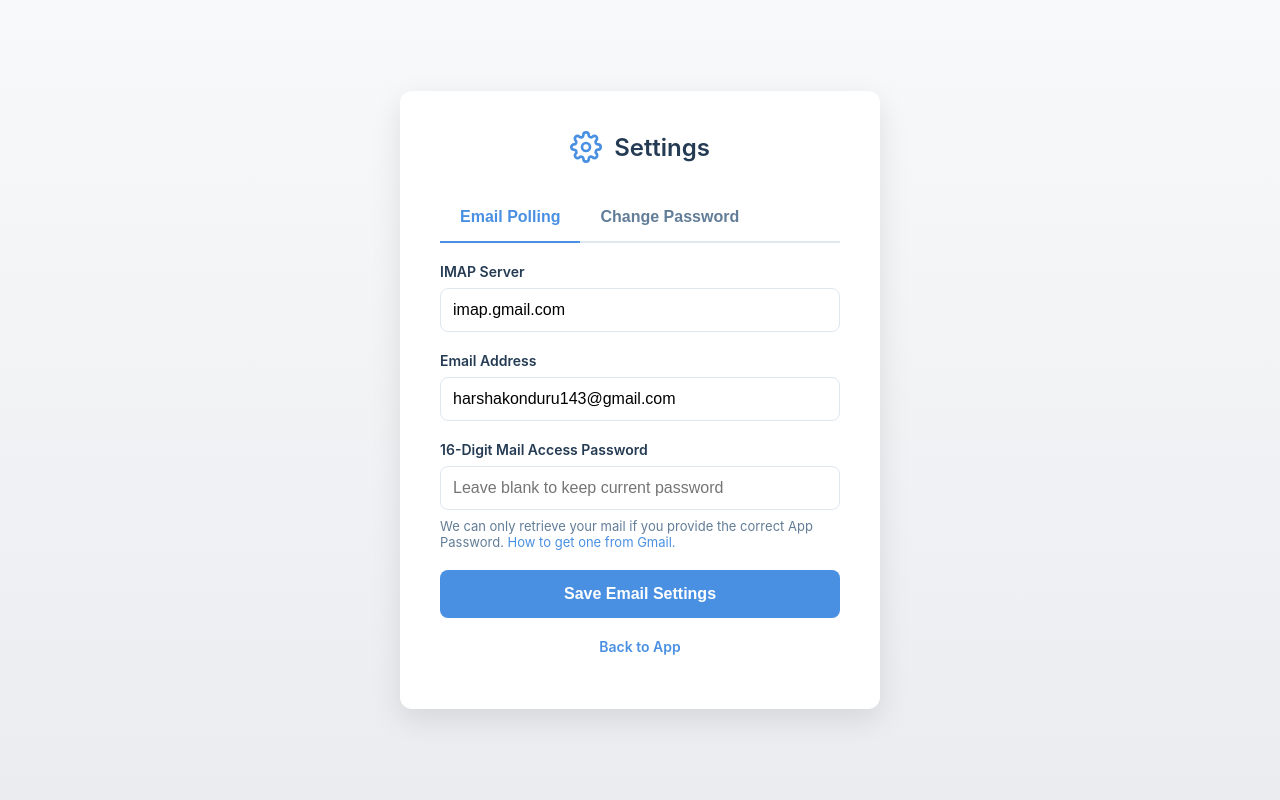
After one commit to H-k18/ai-email-classifier, a Flask app: page /settings in a window 1280 px wide. The commit adds this page. Run offline with Flask 3, Linux system fonts and the light colour scheme; a user stored in the database is signed in; parts of the project's set-up code (start-up, migrations or seed data) failed here and were passed over.

Commit message:
feat: Implement full multi-user authentication system
- Added user signup with OTP email verification and secure password hashing.
- Implemented login, logout, and session management to protect the application.
- Created a secure settings page with a tabbed UI for email polling and password changes.
- Added an encryption service to securely store user email credentials.
- Designed a professional UI for all authentication and settings pages.

```diff
--- /dev/null
+++ b/app/encryption_service.py
@@ -0,0 +1,28 @@
+# app/encryption_service.py
+from cryptography.fernet import Fernet
+import os
+
+# Load the secret key from the environment
+FERNET_KEY = os.environ.get('FERNET_KEY')
+if not FERNET_KEY:
+    raise ValueError("FERNET_KEY not set in .env file!")
+
+cipher_suite = Fernet(FERNET_KEY.encode())
+
+def encrypt_data(data: str) -> str:
+    """Encrypts a string."""
+    if not data:
+        return ""
+    encrypted_text = cipher_suite.encrypt(data.encode())
+    return encrypted_text.decode()
+
+def decrypt_data(encrypted_data: str) -> str:
+    """Decrypts a string."""
+    if not encrypted_data:
+        return ""
+    try:
+        decrypted_text = cipher_suite.decrypt(encrypted_data.encode())
+        return decrypted_text.decode()
+    except Exception:
+        # If decryption fails (e.g., invalid key or data), return an empty string
+        return ""
--- a/app/routes/auth_routes.py
+++ b/app/routes/auth_routes.py
@@ -1,13 +1,15 @@
 # app/routes/auth_routes.py
 from flask import Blueprint, render_template, request, redirect, url_for, flash, session
 from werkzeug.security import generate_password_hash, check_password_hash
-from flask_login import login_user, logout_user, login_required
+# --- THIS IS THE FIX --- Import current_user
+from flask_login import login_user, logout_user, login_required, current_user
 from flask_mail import Message
-from app import mail  # Import the mail instance
+from app import mail
 from app.user_model import User
 import json
 import os
 import random
+from app.encryption_service import encrypt_data, decrypt_data
 
 auth_bp = Blueprint('auth_bp', __name__)
 
@@ -105,3 +107,59 @@ def verify_post():
 def logout():
     logout_user()
     return redirect(url_for('auth_bp.login'))
+from app.encryption_service import encrypt_data, decrypt_data # Import encryption functions
+
+# --- SETTINGS ROUTES ---
+@auth_bp.route('/settings')
+@login_required
+def settings():
+    with open(USERS_DB_PATH, 'r') as f:
+        users = json.load(f)
+
+    user_data = next((user for user in users if user['id'] == current_user.id), None)
+
+    saved_email = decrypt_data(user_data.get("encrypted_email", ""))
+    email_address_to_display = saved_email if saved_email else current_user.username
+
+    email_settings = {
+        "imap_server": user_data.get("imap_server", "imap.gmail.com"),
+        "email_address": email_address_to_display
+    }
+    return render_template('settings.html', settings=email_settings)
+
+@auth_bp.route('/settings', methods=['POST'])
+@login_required
+def settings_post():
+    # --- THIS IS THE UPDATED LOGIC ---
+    form_action = request.form.get('action')
+
+    with open(USERS_DB_PATH, 'r') as f:
+        users = json.load(f)
+
+    user_data = next((user for user in users if user['id'] == current_user.id), None)
+
+    if form_action == 'update_email':
+        user_data['imap_server'] = request.form.get('imap_server')
+        user_data['encrypted_email'] = encrypt_data(request.form.get('email_address'))
+        app_password = request.form.get('app_password')
+        if app_password:
+            user_data['encrypted_password'] = encrypt_data(app_password)
+        flash('Your email settings have been saved successfully.')
+
+    elif form_action == 'change_password':
+        current_password = request.form.get('current_password')
+        new_password = request.form.get('new_password')
+        confirm_password = request.form.get('confirm_password')
+
+        if not check_password_hash(user_data['password'], current_password):
+            flash('Current password is incorrect.')
+        elif new_password != confirm_password:
+            flash('New passwords do not match.')
+        else:
+            user_data['password'] = generate_password_hash(new_password, method='pbkdf2:sha256')
+            flash('Your password has been changed successfully.')
+
+    with open(USERS_DB_PATH, 'w') as f:
+        json.dump(users, f, indent=4)
+
+    return redirect(url_for('auth_bp.settings'))
--- a/app/routes/main_routes.py
+++ b/app/routes/main_routes.py
@@ -1,6 +1,6 @@
 # app/routes/main_routes.py
 from flask import Blueprint, render_template, request, jsonify
-from flask_login import login_required # Import login_required
+from flask_login import login_required, current_user # Import current_user
 from app.ml_service.model_provider import predictor_instance
 import json
 import os
@@ -33,7 +33,7 @@ def write_json(path, data):
 @main_bp.route('/')
 @login_required  # --- THIS IS THE FIX --- This line protects the page
 def index():
-    return render_template('index.html')
+    return render_template('index.html', user = current_user)
 
 @main_bp.route('/get_emails', methods=['GET'])
 @login_required # Also protect API routes
--- a/app/static/css/auth_style.css
+++ b/app/static/css/auth_style.css
@@ -108,3 +108,49 @@ body {
     text-decoration: none;
     font-weight: 600;
 }
+
+/* (Your existing CSS code is above this) */
+
+.settings-tabs {
+    display: flex;
+    border-bottom: 2px solid var(--border-color);
+    margin-bottom: 20px;
+}
+
+.tab-button {
+    background: none;
+    border: none;
+    padding: 15px 20px;
+    cursor: pointer;
+    font-size: 16px;
+    font-weight: 600;
+    color: var(--text-secondary-color);
+    border-bottom: 2px solid transparent;
+    margin-bottom: -2px; /* Align with the container's border */
+}
+
+.tab-button.active {
+    color: var(--primary-color);
+    border-bottom-color: var(--primary-color);
+}
+
+.tab-content {
+    animation: fadeIn 0.5s;
+}
+
+@keyframes fadeIn {
+    from { opacity: 0; }
+    to { opacity: 1; }
+}
+
+.form-group small {
+    color: var(--text-secondary-color);
+    display: block;
+    margin-top: 8px;
+    font-size: 13px;
+}
+
+.form-group small a {
+    color: var(--primary-color);
+    text-decoration: none;
+}
--- /dev/null
+++ b/app/templates/settings.html
@@ -0,0 +1,94 @@
+<!DOCTYPE html>
+<html lang="en">
+<head>
+    <meta charset="UTF-8">
+    <title>Settings - AI Classifier</title>
+    <link rel="stylesheet" href="{{ url_for('static', filename='css/auth_style.css') }}">
+</head>
+<body>
+    <div class="auth-container">
+        <div class="auth-header">
+            <svg viewBox="0 0 24 24" fill="none" stroke="currentColor" stroke-width="2" stroke-linecap="round" stroke-linejoin="round">
+                <circle cx="12" cy="12" r="3"></circle><path d="M19.4 15a1.65 1.65 0 0 0 .33 1.82l.06.06a2 2 0 0 1 0 2.83 2 2 0 0 1-2.83 0l-.06-.06a1.65 1.65 0 0 0-1.82-.33 1.65 1.65 0 0 0-1 1.51V21a2 2 0 0 1-2 2 2 2 0 0 1-2-2v-.09A1.65 1.65 0 0 0 9 19.4a1.65 1.65 0 0 0-1.82.33l-.06.06a2 2 0 0 1-2.83 0 2 2 0 0 1 0-2.83l.06-.06a1.65 1.65 0 0 0 .33-1.82 1.65 1.65 0 0 0-1.51-1H3a2 2 0 0 1-2-2 2 2 0 0 1 2-2h.09A1.65 1.65 0 0 0 4.6 9a1.65 1.65 0 0 0-.33-1.82l-.06-.06a2 2 0 0 1 0-2.83 2 2 0 0 1 2.83 0l.06.06a1.65 1.65 0 0 0 1.82.33H9a1.65 1.65 0 0 0 1-1.51V3a2 2 0 0 1 2-2 2 2 0 0 1 2 2v.09a1.65 1.65 0 0 0 1 1.51 1.65 1.65 0 0 0 1.82-.33l.06-.06a2 2 0 0 1 2.83 0 2 2 0 0 1 0 2.83l-.06.06a1.65 1.65 0 0 0-.33 1.82V9a1.65 1.65 0 0 0 1.51 1H21a2 2 0 0 1 2 2 2 2 0 0 1-2 2h-.09a1.65 1.65 0 0 0-1.51 1z"></path>
+            </svg>
+            <h1>Settings</h1>
+        </div>
+
+        {% with messages = get_flashed_messages() %}
+        {% if messages %}
+            <div class="flash-message">{{ messages[0] }}</div>
+        {% endif %}
+        {% endwith %}
+
+        <!-- TAB BUTTONS -->
+        <div class="settings-tabs">
+            <button class="tab-button active" onclick="openTab('email')">Email Polling</button>
+            <button class="tab-button" onclick="openTab('password')">Change Password</button>
+        </div>
+
+        <!-- EMAIL POLLING CONTENT -->
+        <div id="email" class="tab-content">
+            <form method="POST" action="/settings">
+                <input type="hidden" name="action" value="update_email">
+                <div class="form-group">
+                    <label for="imap_server">IMAP Server</label>
+                    <input type="text" id="imap_server" name="imap_server" value="{{ settings.imap_server }}" required>
+                </div>
+                <div class="form-group">
+                    <label for="email_address">Email Address</label>
+                    <input type="email" id="email_address" name="email_address" value="{{ settings.email_address }}" required>
+                </div>
+                <div class="form-group">
+                    <label for="app_password">16-Digit Mail Access Password</label>
+                    <input type="password" id="app_password" name="app_password" placeholder="Leave blank to keep current password">
+                    <small>We can only retrieve your mail if you provide the correct App Password. <a href="https://support.google.com/accounts/answer/185833?hl=en" target="_blank">How to get one from Gmail.</a></small>
+                </div>
+                <button class="auth-button" type="submit">Save Email Settings</button>
+            </form>
+        </div>
+
+        <!-- CHANGE PASSWORD CONTENT -->
+        <div id="password" class="tab-content" style="display:none;">
+            <form method="POST" action="/settings">
+                <input type="hidden" name="action" value="change_password">
+                <div class="form-group">
+                    <label for="current_password">Current Password</label>
+                    <input type="password" id="current_password" name="current_password" required>
+                </div>
+                <div class="form-group">
+                    <label for="new_password">New Password</label>
+                    <input type="password" id="new_password" name="new_password" required>
+                </div>
+                <div class="form-group">
+                    <label for="confirm_password">Confirm New Password</label>
+                    <input type="password" id="confirm_password" name="confirm_password" required>
+                </div>
+                <button class="auth-button" type="submit">Change Password</button>
+            </form>
+        </div>
+
+        <p class="auth-link"><a href="{{ url_for('main_bp.index') }}">Back to App</a></p>
+    </div>
+
+    <script>
+        function openTab(tabName) {
+            // Hide all tab content
+            var i, tabcontent, tablinks;
+            tabcontent = document.getElementsByClassName("tab-content");
+            for (i = 0; i < tabcontent.length; i++) {
+                tabcontent[i].style.display = "none";
+            }
+
+            // Deactivate all tab buttons
+            tablinks = document.getElementsByClassName("tab-button");
+            for (i = 0; i < tablinks.length; i++) {
+                tablinks[i].className = tablinks[i].className.replace(" active", "");
+            }
+
+            // Show the selected tab content and activate its button
+            document.getElementById(tabName).style.display = "block";
+            event.currentTarget.className += " active";
+        }
+    </script>
+</body>
+</html>
--- a/requirements.txt
+++ b/requirements.txt
@@ -3,3 +3,4 @@ scikit-learn
 pandas
 nltk
 joblib
+cryptography
```
Also changed, not shown: app/static/css/style.css (+67 -0 lines), app/static/js/script.js (+20 -0 lines), app/templates/index.html (+12 -0 lines), emails.json (+21 -0 lines).
